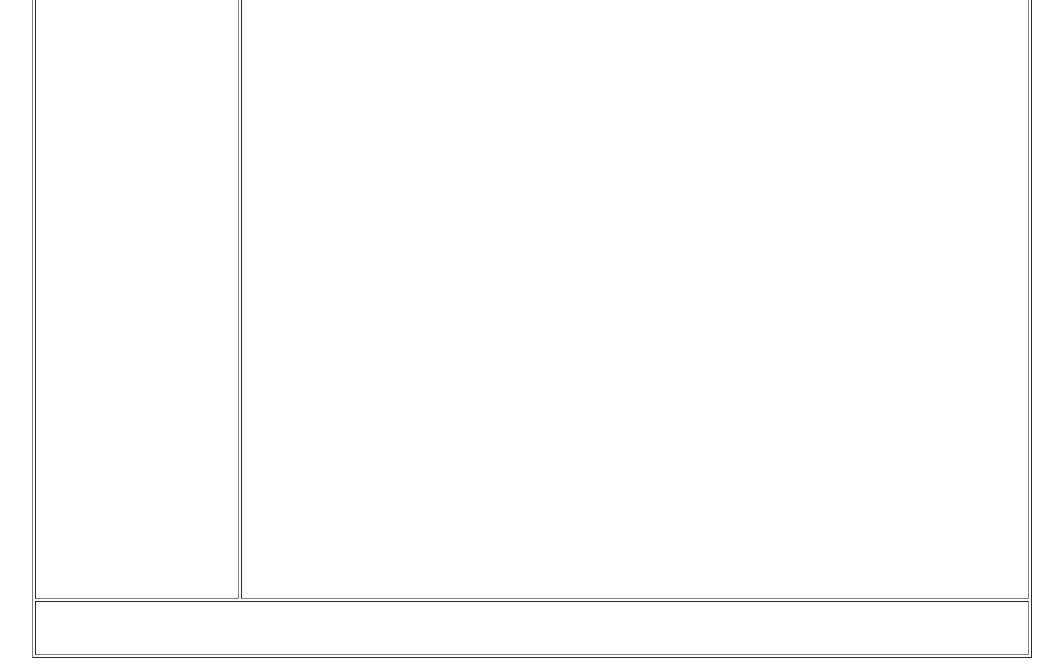
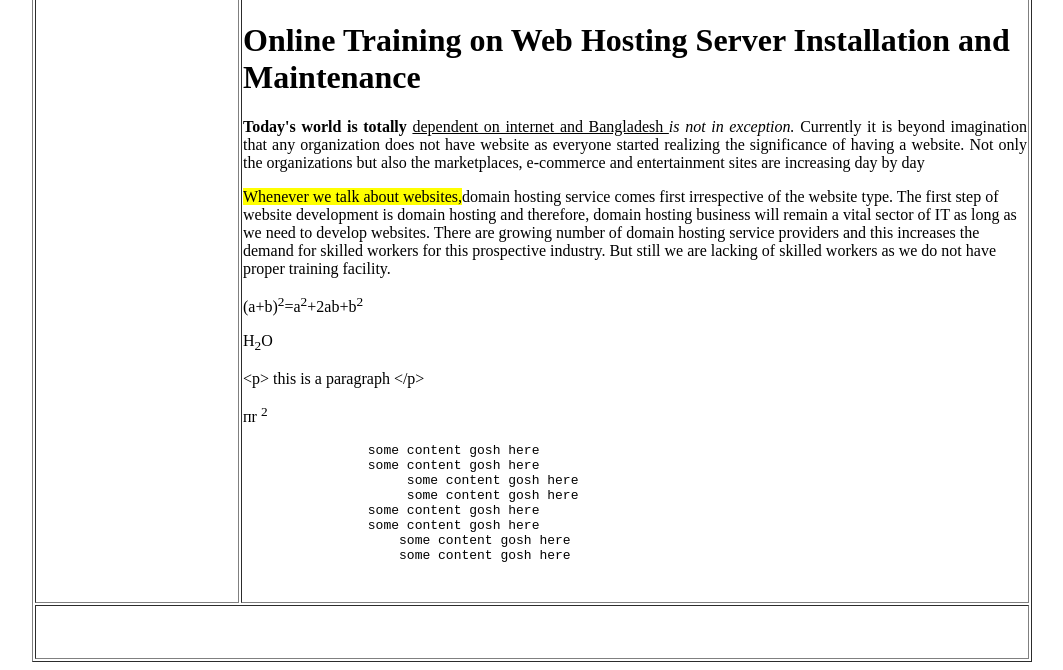
Before and after one commit to atikurrahman1587/atikur-first, a plain HTML site: page index.html in a window 1280 px wide. Shown: the part 278-948 px from the top of the page, without its empty margins (108-1171 px from the left). Drawn offline with Linux system fonts and the light colour scheme.

Commit message:
add some issu

```diff
--- a/index.html
+++ b/index.html
@@ -17,7 +17,25 @@
     </tr>
     <tr>
         <td height="600"></td>
-        <td></td>
+        <td valign="top">
+            <h1>Online Training on Web Hosting Server Installation and Maintenance</h1>
+            <p align="justify"> <strong>Today's world is totally </strong> <ins> dependent on internet and Bangladesh </ins> <em>is not in exception.</em> Currently it is beyond imagination that any organization does not have website as everyone   started realizing the significance of having a website. Not only the organizations but also the marketplaces, e-commerce  and entertainment sites are increasing day by day</p>
+            <p> <mark>Whenever we talk about websites,</mark>domain hosting service comes first irrespective of the website type. The first step of website development is domain hosting and therefore, domain hosting business will remain a vital sector of IT as long as we need to develop websites. There are growing number of domain hosting service providers and this increases the demand for skilled workers for this prospective industry. But still we are lacking of skilled workers as we do not have proper training facility.</p>
+            <p>(a+b)<sup>2</sup>=a<sup>2</sup>+2ab+b<sup>2</sup></p>
+            <p>H<sub>2</sub>O</p>
+           <p>&lt;p&gt; this is a paragraph &lt;/p&gt;</p>
+           <p>&pcy;r <sup>2</sup></p>
+            <pre>
+                some content gosh here
+                some content gosh here
+                     some content gosh here
+                     some content gosh here
+                some content gosh here
+                some content gosh here
+                    some content gosh here
+                    some content gosh here
+            </pre>
+        </td>
     </tr>
     <tr>
         <td height="50" colspan="3"></td>
```
Also changed, not shown: images/logo.jpg (added).
